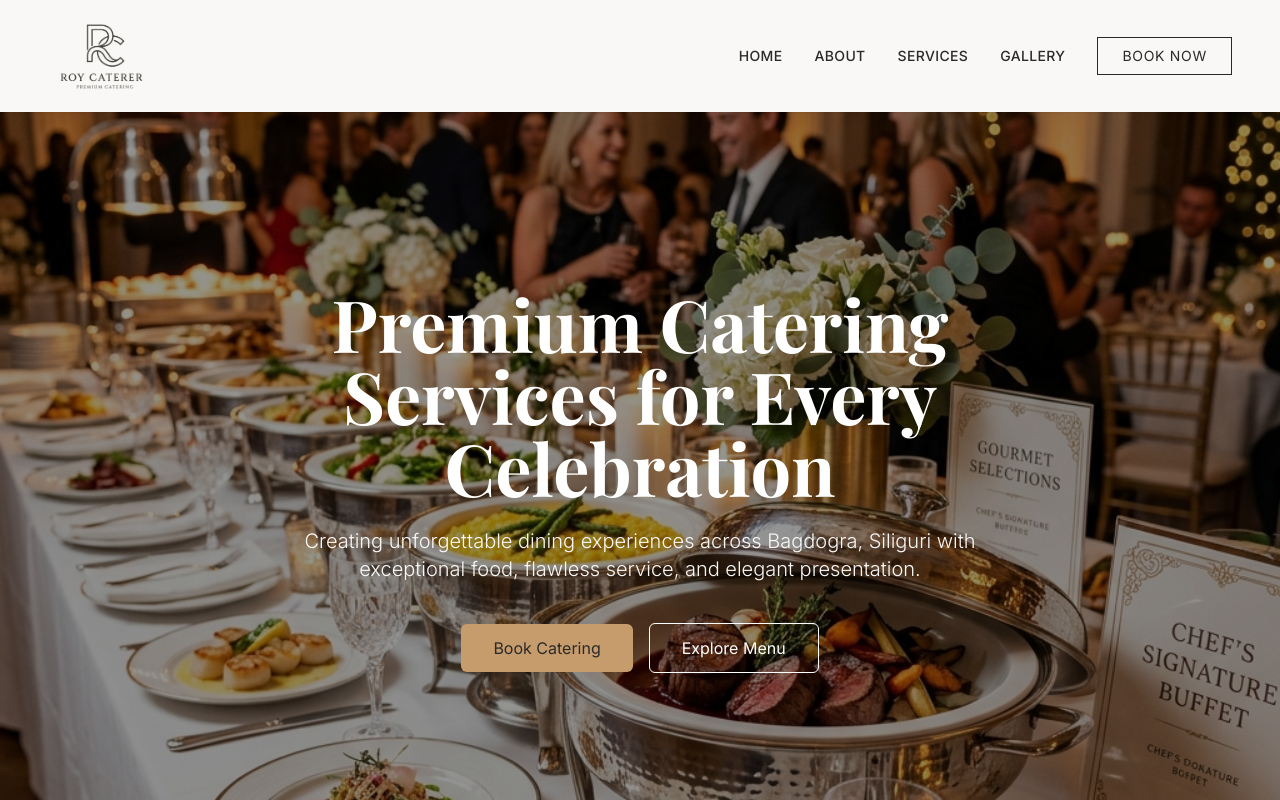
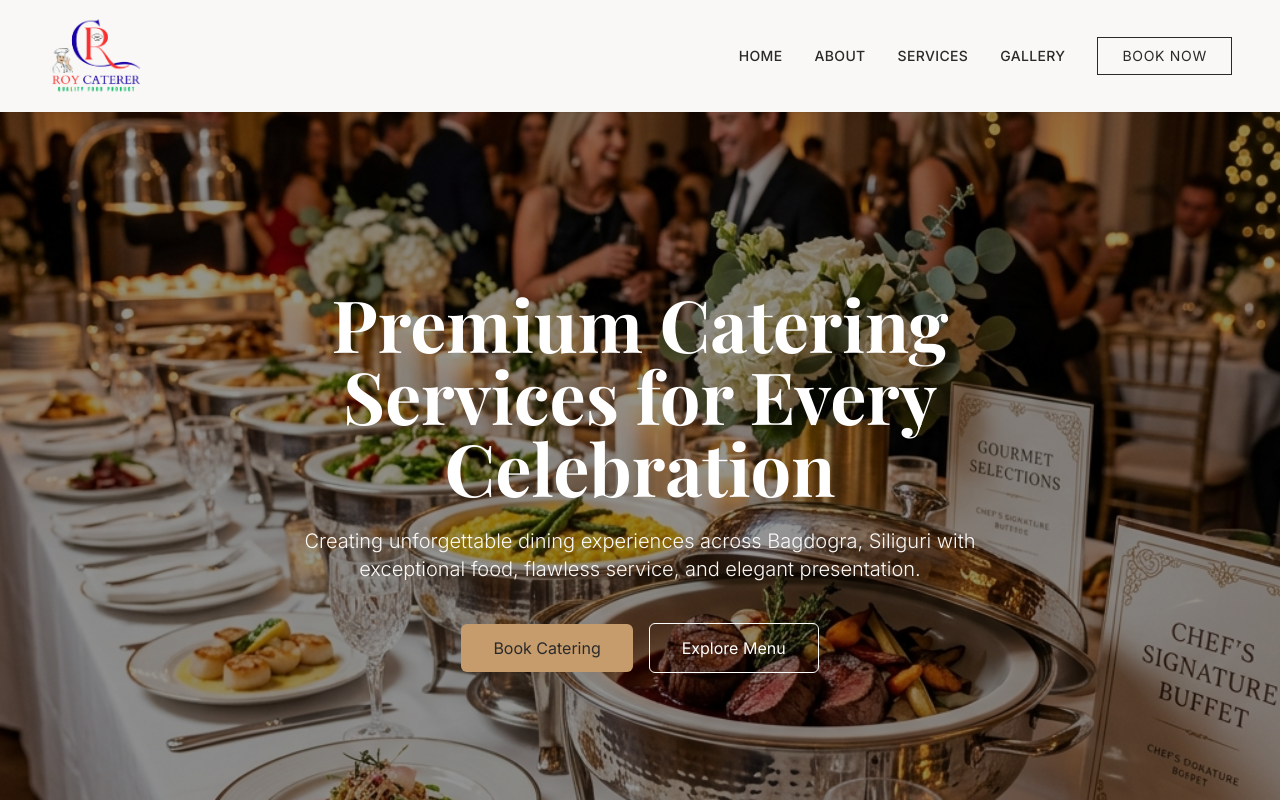
Before and after one commit to Shantanu2705/Roy-Caterings, a Next.js app: page / in a window 1280 px wide. Shown: the top 800 px of the page. Built offline with nearby package versions, Linux system fonts and the light colour scheme; a web font is replaced by a local one.

Commit message:
Update logo to new Roy Caterer logo

```diff
--- a/components/Footer.tsx
+++ b/components/Footer.tsx
@@ -11,7 +11,7 @@ const Footer = () => {
         {/* Brand */}
         <div className="col-span-1 md:col-span-1">
           <Link href="/" className="flex items-center gap-2 mb-6">
-            <img src="/logo.jpeg" alt="Roy Services Logo" className="h-20 md:h-24 w-auto object-contain bg-white rounded-md p-2 shadow-sm" onError={(e) => { (e.target as HTMLImageElement).style.display='none'; }} />
+            <img src="/logo.png" alt="Roy Services Logo" className="h-20 md:h-24 w-auto object-contain bg-white rounded-md p-2 shadow-sm" onError={(e) => { (e.target as HTMLImageElement).style.display='none'; }} />
           </Link>
           <p className="text-gray-400 text-sm leading-relaxed mb-6">
             Creating unforgettable dining experiences across Bagdogra, Siliguri with exceptional food, flawless service, and elegant presentation.
--- a/components/Navbar.tsx
+++ b/components/Navbar.tsx
@@ -33,7 +33,7 @@ const Navbar = () => {
       <div className="container mx-auto px-6 md:px-12 flex justify-between items-center">
         <Link href="/" className="flex items-center gap-2">
           {/* Using mix-blend-multiply so the JPEG background perfectly merges with the navbar */}
-          <img src="/logo.jpeg" alt="Roy Services Logo" className="h-16 md:h-20 w-auto object-contain mix-blend-multiply" onError={(e) => { (e.target as HTMLImageElement).style.display='none'; }} />
+          <img src="/logo.png" alt="Roy Services Logo" className="h-16 md:h-20 w-auto object-contain mix-blend-multiply" onError={(e) => { (e.target as HTMLImageElement).style.display='none'; }} />
         </Link>
 
         {/* Desktop Nav */}
```
Also changed, not shown: public/logo.jpeg (deleted), public/logo.png (added).
